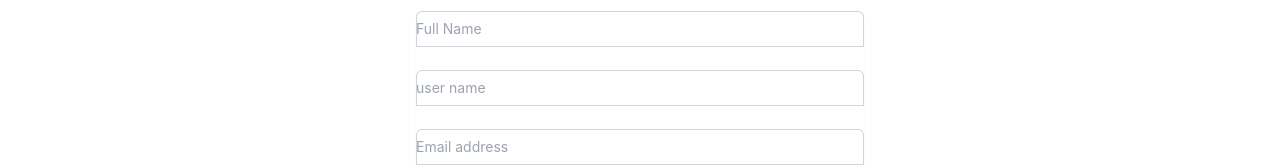
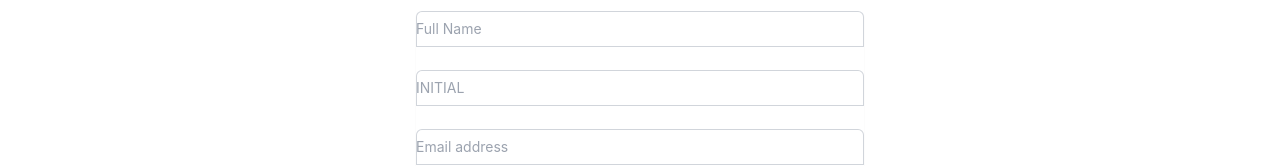
Before and after one commit to farizrivaldo98/eglapi_frontend, a React (Create React App) app: page /register in a window 1280 px wide. Shown: the part 241-407 px from the top of the page. Built offline with nearby package versions, Linux system fonts and the light colour scheme.

Commit message:
update login

```diff
--- a/src/pages/Login.jsx
+++ b/src/pages/Login.jsx
@@ -62,7 +62,7 @@ function Login() {
                   required
                   style={{ textTransform: "uppercase" }}
                   className="relative block w-full rounded-t-md border-0 py-1.5 text-gray-900 ring-1 ring-inset ring-gray-300 placeholder:text-gray-400 focus:z-10 focus:ring-2 focus:ring-inset focus:ring-indigo-600 sm:text-sm sm:leading-6"
-                  placeholder="Initial (contoh: ABC)"
+                  placeholder="Initial"
                 />
               </div>
               <br />
--- a/src/pages/Register.jsx
+++ b/src/pages/Register.jsx
@@ -81,9 +81,11 @@ function Register() {
                   name="username"
                   type="username"
                   autoComplete="username"
+                  maxLength={3}
                   required
+                  style={{ textTransform: "uppercase" }}
                   className="relative block w-full rounded-t-md border-0 py-1.5 text-gray-900 ring-1 ring-inset ring-gray-300 placeholder:text-gray-400 focus:z-10 focus:ring-2 focus:ring-inset focus:ring-indigo-600 sm:text-sm sm:leading-6"
-                  placeholder="user name"
+                  placeholder="Initial"
                 />
               </div>
               <br />
```
